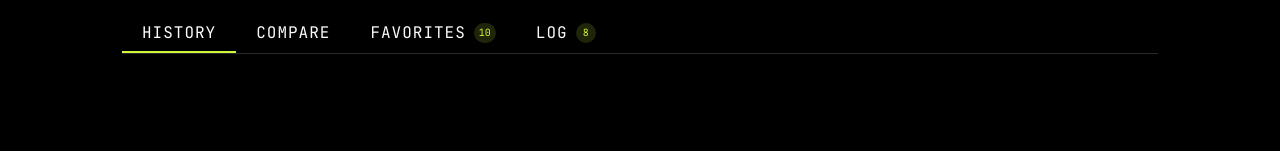
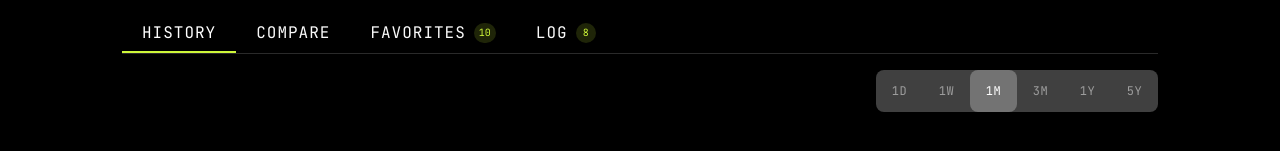
Before and after one commit to ishchts/foreign-exchange-checker, a React (Vite) app in the folder frontend/: page / in a window 1280 px wide. Shown: the part 489-640 px from the top of the page. Built offline with nearby package versions, Linux system fonts and the light colour scheme; no server answers.

Commit message:
feat: add rate history range filter

```diff
--- a/frontend/src/pages/components/CurrencyInsights.tsx
+++ b/frontend/src/pages/components/CurrencyInsights.tsx
@@ -3,31 +3,56 @@ import { Tabs, TabsContent, TabsList, TabsTrigger } from "@/shared/ui/tabs";
 import { useQuery } from "@tanstack/react-query";
 import { useState } from "react";
 import { RateHistoryMetrics } from "./RateHistoryMetrics";
+import { RateHistoryRangeFilter, RateRange } from "./RateHistoryRangeFilter";
 
-const date = new Date();
-const fromData = new Date();
-fromData.setMonth(date.getMonth() - 1);
+const getDateRange = (param: RateRange) => {
+  const today = new Date();
+  const fromDate = new Date(today);
+  if (param === "1D") {
+    fromDate.setDate(today.getDate() - 1);
+  }
+  if (param === "1W") {
+    fromDate.setDate(today.getDate() - 7);
+  }
+  if (param === "1M") {
+    fromDate.setMonth(today.getMonth() - 1);
+  }
+  if (param === "3M") {
+    fromDate.setMonth(today.getMonth() - 3);
+  }
+  if (param === "1Y") {
+    fromDate.setFullYear(today.getFullYear() - 1);
+  }
+  if (param === "5Y") {
+    fromDate.setFullYear(today.getFullYear() - 5);
+  }
 
+  return {
+    from: fromDate.toISOString().split("T")[0],
+    to: today.toISOString().split("T")[0],
+  };
+};
 export const CurrencyInsights = () => {
-  const [dates] = useState({
-    from: fromData.toISOString().split("T")[0],
-    to: date.toISOString().split("T")[0],
-  });
+  const [activeRange, setActiveRange] = useState<RateRange>("1M");
+  const handleActiveRange = (param: RateRange) => {
+    setActiveRange(param);
+  };
 
+  const dateRange = getDateRange(activeRange);
   const { data: rateHistory } = useQuery({
-    queryKey: ["rate-history"],
+    queryKey: ["rate-history", "USD", "EUR", dateRange.from, dateRange.to],
     queryFn: async () => {
       const { data } = await rates.getRates({
         base: "USD",
         quotes: "EUR",
-        from: dates.from,
-        to: dates.to,
+        from: dateRange.from,
+        to: dateRange.to,
       });
 
       return data;
     },
   });
-
+  console.log('rateHistory', rateHistory);
   return (
     <section className="mt-8.25" aria-label="Currency insights">
       <Tabs defaultValue="HISTORY">
@@ -53,9 +78,16 @@ export const CurrencyInsights = () => {
         </TabsList>
 
         <TabsContent value="HISTORY">
-          {rateHistory && rateHistory.length > 1 && (
-            <RateHistoryMetrics rate={rateHistory} />
-          )}
+          <div className="flex items-center">
+            {rateHistory && rateHistory.length > 1 && (
+              <RateHistoryMetrics rate={rateHistory} />
+            )}
+            <RateHistoryRangeFilter
+              className="ml-auto mr-0"
+              value={activeRange}
+              onChange={handleActiveRange}
+            />
+          </div>
         </TabsContent>
         <TabsContent value="COMPARE">COMPARE</TabsContent>
         <TabsContent value="FAVORITES">FAVORITES</TabsContent>
--- /dev/null
+++ b/frontend/src/pages/components/RateHistoryRangeFilter.tsx
@@ -0,0 +1,50 @@
+import { cn } from "@/shared/lib/cn";
+
+export type RateRange = "1D" | "1W" | "1M" | "3M" | "1Y" | "5Y";
+
+type RateHistoryRangeFilterProps = {
+  value: RateRange;
+  onChange: (value: RateRange) => void;
+  className?: string;
+};
+
+type Item = {
+    label: RateRange
+}
+
+const items: Item[] = [
+  { label: "1D" },
+  { label: "1W" },
+  { label: "1M" },
+  { label: "3M" },
+  { label: "1Y" },
+  { label: "5Y" },
+];
+
+export const RateHistoryRangeFilter: React.FC<RateHistoryRangeFilterProps> = ({
+  className,
+  value,
+  onChange
+}) => {
+  return (
+    <div
+      className={cn(
+        "bg-neutral-700 h-[42px] flex typography-preset-5 text-neutral-200 rounded-8",
+        className,
+      )}
+    >
+      {items.map((el) => (
+        <button
+          key={el.label}
+          type="button"
+          className={cn("rounded-8 w-[47px] cursor-pointer", {
+            ["text-white bg-neutral-500"]: value === el.label,
+          })}
+          onClick={() => onChange(el.label)}
+        >
+          {el.label}
+        </button>
+      ))}
+    </div>
+  );
+};
```
